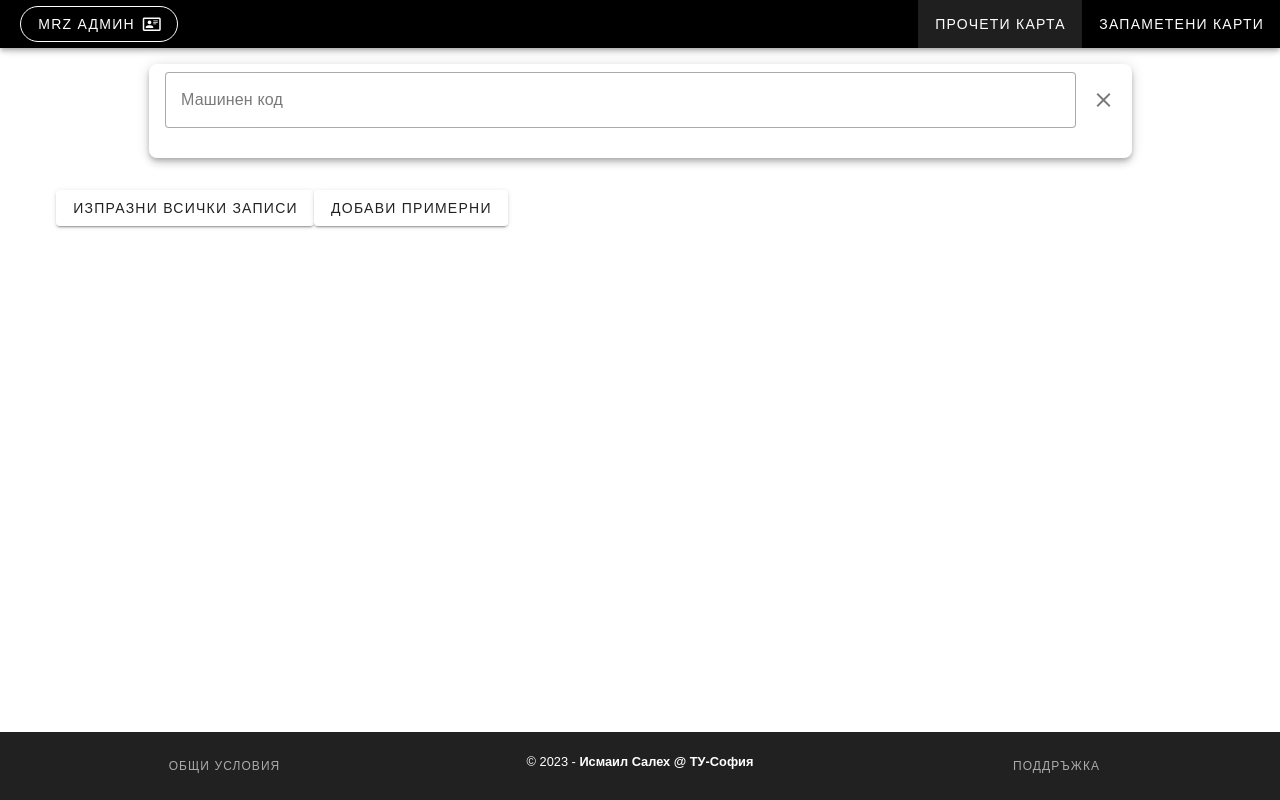
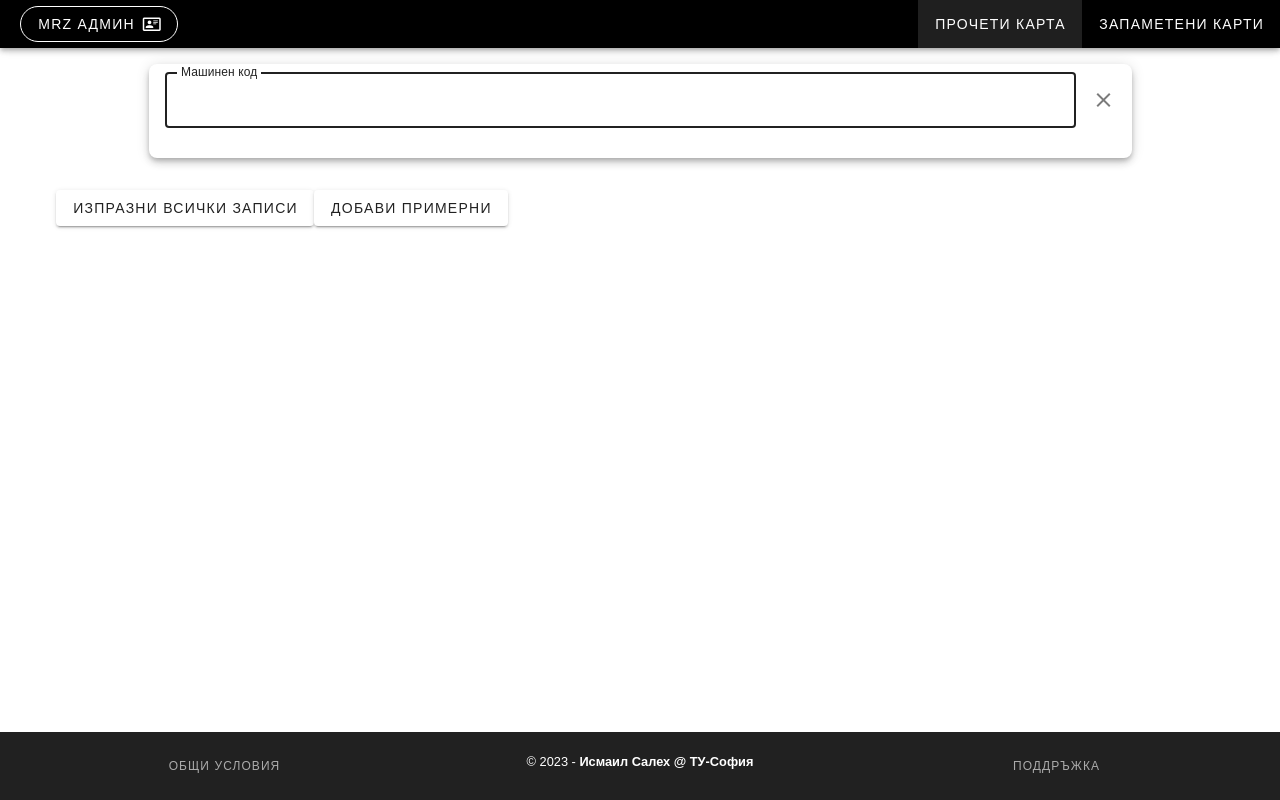
Before and after one commit to IsmailSalehCode/MRZ-Admin-Vault, a Vue app: page / in a window 1280 px wide. Built offline with nearby package versions, Linux system fonts and the light colour scheme.

Commit message:
focusMrzField

```diff
--- a/electron/electron.js
+++ b/electron/electron.js
@@ -36,6 +36,7 @@ function createWindow() {
   // Open the DevTools.
   // if (isDev) {
   mainWindow.webContents.openDevTools();
+  //opening dev tools prevents mrzField foucs (mounted(){} hook in ReadAddMRZ.vue)
   // }
 }
 
--- a/src/components/CardMRZReader.vue
+++ b/src/components/CardMRZReader.vue
@@ -4,6 +4,7 @@
       <v-form ref="mrzForm" @submit.prevent>
         <v-card-title>
           <v-text-field
+            ref="mrzField"
             label="Машинен код"
             v-model.trim="machineCode"
             :rules="[mrzRules.validLength, mrzRules.validCharacters]"
@@ -38,6 +39,9 @@ export default {
   components: {
     AlertMRZInfo,
     CardMRZ_RenderData,
+  },
+  mounted() {
+    this.focusMrzField();
   },
   watch: {
     machineCode() {
@@ -77,6 +81,10 @@ export default {
   methods: {
     resetForm() {
       this.$refs.mrzForm.reset();
+      this.focusMrzField();
+    },
+    focusMrzField() {
+      this.$refs.mrzField.focus();
     },
     resetMRZData() {
       this.mrzData = {
```
